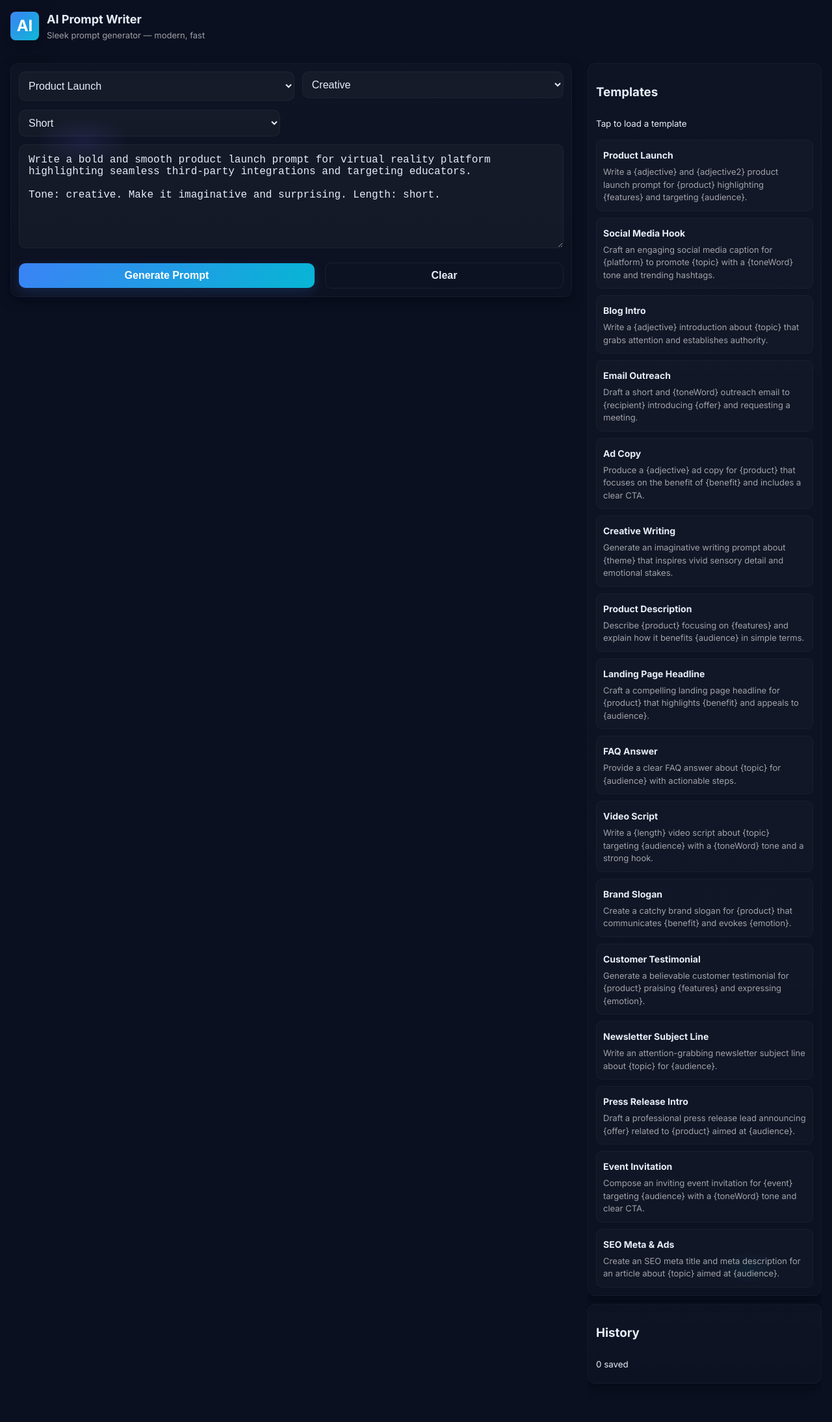
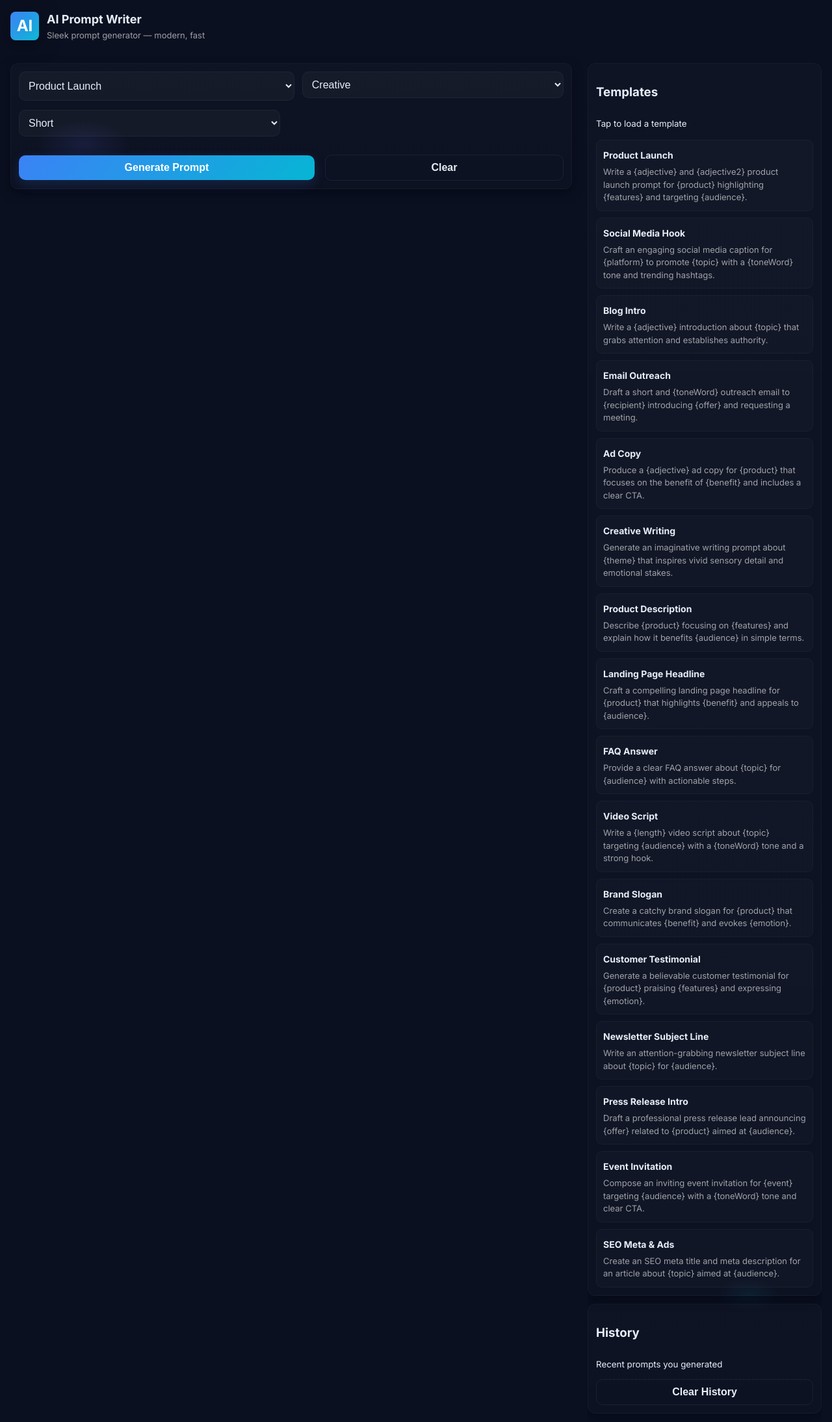
Before and after one commit to gabezigo/AiPromptGenerator, a React (Create React App) app: page / in a window 1280 px wide. Shown: the top 2188 px of the page at 65% size. Before the commit the page ends 2167 px from the top, so only its background shows below. Built offline with nearby package versions, Linux system fonts and the light colour scheme; the HTML template or start-up script is replaced by a standard one.

Commit message:
Update App.js

```diff
--- a/src/App.js
+++ b/src/App.js
@@ -1,7 +1,7 @@
 import React, { useState, useEffect } from 'react';
 import './App.css';
 
-// --- FULL TEMPLATES (your original) ---
+// --- FULL TEMPLATES ---
 const TEMPLATES = [
   {
     title: 'Product Launch',
@@ -130,7 +130,7 @@ const TEMPLATES = [
   },
 ];
 
-// --- FULL WORD_BANKS (your original) ---
+// --- FULL WORD_BANKS ---
 const WORD_BANKS = {
   adjective: [
     'concise', 'persuasive', 'engaging', 'compelling', 'creative', 'imaginative', 'playful',
@@ -210,7 +210,7 @@ const WORD_BANKS = {
   emotion: ['excitement', 'trust', 'curiosity', 'joy', 'inspiration', 'confidence', 'surprise'],
 };
 
-// --- TONE_INSTRUCTIONS (single definition) ---
+// --- TONE_INSTRUCTIONS ---
 const TONE_INSTRUCTIONS = {
   creative: 'Make it imaginative and surprising.',
   formal: 'Use a formal and professional tone.',
@@ -234,53 +234,52 @@ function randomChoice(arr) {
   return arr[Math.floor(Math.random() * arr.length)];
 }
 
-// Replace placeholders in a string using WORD_BANKS or keep token if not found
-function fillPlaceholdersFromBanks(text) {
-  return text.replace(/\{(.*?)\}/g, (_, key) => {
-    const k = key.trim();
-    const bank = WORD_BANKS[k];
-    if (bank && bank.length) return randomChoice(bank);
-    // fallback: show a readable token so user knows to edit
-    return `<${k.toUpperCase()}>`;
-  });
+// Fill template with random words and tone/length instructions
+function fillTemplate(tmpl, tone, length) {
+  const replacements = {
+    adjective: randomChoice(WORD_BANKS.adjective),
+    adjective2: randomChoice(WORD_BANKS.adjective2),
+    toneWord: tone,
+    product: randomChoice(WORD_BANKS.product),
+    features: randomChoice(WORD_BANKS.features),
+    audience: randomChoice(WORD_BANKS.audience),
+    platform: randomChoice(WORD_BANKS.platform),
+    topic: randomChoice(WORD_BANKS.topic),
+    recipient: randomChoice(WORD_BANKS.recipient),
+    offer: randomChoice(WORD_BANKS.offer),
+    benefit: randomChoice(WORD_BANKS.benefit),
+    theme: randomChoice(WORD_BANKS.theme),
+    event: randomChoice(WORD_BANKS.event),
+    emotion: randomChoice(WORD_BANKS.emotion),
+  };
+
+  // Ensure tone always mentioned if missing {toneWord}
+  if (!tmpl.includes('{toneWord}')) {
+    tmpl = `Using a ${tone} tone, ${tmpl}`;
   }
 
-// Build a starter seed for the top editable field based on selected template
-function buildSeedText(tmplObj, tone, length) {
-  // use the first template for preview/seed
-  const seedTemplate = tmplObj.templates[0];
-  const filled = fillPlaceholdersFromBanks(seedTemplate);
-  const toneText = TONE_INSTRUCTIONS[tone] ? `Tone: ${tone}. ${TONE_INSTRUCTIONS[tone]}` : '';
-  const lengthHint = length ? `Length: ${length}.` : '';
-  return `${filled}\n\n${toneText} ${lengthHint}`.trim();
-}
+  let filled = tmpl.replace(/\{(.*?)\}/g, (_, key) => replacements[key.trim()] || `{${key}}`);
 
-// Fill final prompt: if builder contains tokens, replace with banks; then append tone + length instructions
-function buildFinalPromptFromBuilder(builderText, tone, length) {
-  let text = fillPlaceholdersFromBanks(builderText);
-  const toneText = TONE_INSTRUCTIONS[tone] || '';
+  const toneText = TONE_INSTRUCTIONS[tone] || 'Keep it casual and friendly.';
+
   const lengthText =
     length === 'short'
       ? 'Keep it concise (1-2 sentences).'
       : length === 'medium'
       ? 'Provide 2-3 sentences with examples.'
       : 'Write a longer detailed prompt with examples.';
-  // Ensure tone instruction appended if not already present
-  if (!text.includes(toneText)) text += ` ${toneText}`;
-  text += ` ${lengthText}`;
-  return text.trim();
+
+  filled += ` ${toneText} ${lengthText}`;
+
+  if (Math.random() > 0.7) filled += ' Add a quick example usage.';
+
+  return filled;
 }
 
 export default function App() {
   const [selectedTemplate, setSelectedTemplate] = useState(TEMPLATES[0]);
   const [tone, setTone] = useState('creative');
   const [length, setLength] = useState('short');
-
-  // builderText is the editable seed field above the buttons (user can edit)
-  const [builderText, setBuilderText] = useState(() =>
-    buildSeedText(TEMPLATES[0], 'creative', 'short')
-  );
-
   const [result, setResult] = useState('');
   const [history, setHistory] = useState(() => {
     try {
@@ -290,22 +289,16 @@ export default function App() {
     }
   });
 
-  // Update builder seed when template/tone/length change — overwrite only if user didn't edit manually recently.
-  // For simplicity here we update the seed whenever the template changes.
-  useEffect(() => {
-    setBuilderText(buildSeedText(selectedTemplate, tone, length));
-    // eslint-disable-next-line react-hooks/exhaustive-deps
-  }, [selectedTemplate, tone, length]);
-
   useEffect(() => {
     localStorage.setItem('prompts', JSON.stringify(history));
   }, [history]);
 
   function generate() {
-    // Use the builder text (user-edited) as the base; fill remaining placeholders and append instructions
-    const finalPrompt = buildFinalPromptFromBuilder(builderText, tone, length);
-    setResult(finalPrompt);
-    setHistory((h) => [{ id: Date.now(), title: selectedTemplate.title, prompt: finalPrompt }, ...h].slice(0, 30));
+    const tmpl =
+      selectedTemplate.templates[Math.floor(Math.random() * selectedTemplate.templates.length)];
+    const prompt = fillTemplate(tmpl, tone, length);
+    setResult(prompt);
+    setHistory((h) => [{ id: Date.now(), title: selectedTemplate.title, prompt }, ...h].slice(0, 30));
   }
 
   function copyResult() {
@@ -327,8 +320,7 @@ export default function App() {
 
   function loadTemplate(t) {
     setSelectedTemplate(t);
-    // seed will update via useEffect
-    setResult(''); // clear previous result so UI is consistent
+    setResult('');
   }
 
   return (
@@ -359,7 +351,7 @@ export default function App() {
             ))}
           </select>
 
-          {/* Tone dropdown - dynamic */}
+          {/* Tone dropdown */}
           <select className="select" value={tone} onChange={(e) => setTone(e.target.value)}>
             {Object.keys(TONE_INSTRUCTIONS).map((t) => (
               <option key={t} value={t}>
@@ -376,37 +368,20 @@ export default function App() {
           </select>
         </div>
 
-        {/* TOP EDITABLE FIELD — the prompt builder.
-            This is purposeful: the user can edit this seed before generating final prompt below. */}
-        <textarea
-          className="textarea"
-          value={builderText}
-          onChange={(e) => setBuilderText(e.target.value)}
-          placeholder="Edit the seed prompt here or pick a template..."
-          spellCheck={false}
-          rows={6}
-          style={{ resize: 'vertical' }}
-        />
+        {/* Removed top textarea */}
 
         <div className="actions">
           <button className="btn" onClick={generate}>
             Generate Prompt
           </button>
-          <button
-            className="btn transparent"
-            onClick={() => {
-              setResult('');
-              // reset builder to the seed for the current template/tone/length
-              setBuilderText(buildSeedText(selectedTemplate, tone, length));
-            }}
-          >
+          <button className="btn transparent" onClick={() => setResult('')}>
             Clear
           </button>
         </div>
 
-        {/* RESULT CARD (only after generation) */}
+        {/* Only show result here below buttons */}
         {result && (
-          <div className="resultCard" aria-live="polite">
+          <div className="resultCard">
             <div className="resultHeader">
               <strong>Generated Prompt</strong>
               <div className="resultButtons">
@@ -445,42 +420,25 @@ export default function App() {
 
         <div className="panel historyPanel">
           <h3>History</h3>
-          <small>{history.length} saved</small>
+          <small>Recent prompts you generated</small>
           <div className="historyList">
-            {history.length ? (
-              history.map((h) => (
+            {history.length === 0 && <p>No prompts generated yet.</p>}
+            {history.map(({ id, title, prompt }) => (
               <div
-                  key={h.id}
+                key={id}
                 className="historyItem"
-                  onClick={() => setResult(h.prompt)}
+                onClick={() => setResult(prompt)}
                 tabIndex={0}
                 role="button"
               >
-                  <strong>{h.title}</strong>
-                  <p className="truncate">{h.prompt.length > 120 ? h.prompt.slice(0, 120) + '…' : h.prompt}</p>
+                <strong>{title}</strong>
+                <p>{prompt.length > 70 ? prompt.slice(0, 70) + '...' : prompt}</p>
               </div>
-              ))
-            ) : (
-              <p>No saved prompts yet — generate one!</p>
-            )}
+            ))}
           </div>
-
-          {history.length > 0 && (
-            <div className="historyActions">
-              <button
-                className="btn small"
-                onClick={() => {
-                  navigator.clipboard.writeText(history.map((h) => h.prompt).join('\n---\n'));
-                  alert('All prompts copied!');
-                }}
-              >
-                Copy All
-              </button>
-              <button className="btn small transparent" onClick={() => setHistory([])}>
+          <button className="btn transparent clearHistory" onClick={() => setHistory([])}>
             Clear History
           </button>
-            </div>
-          )}
         </div>
       </aside>
     </div>
```
Lines whose indentation alone changed are shown as unchanged.
